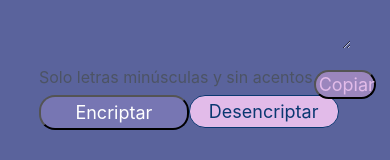
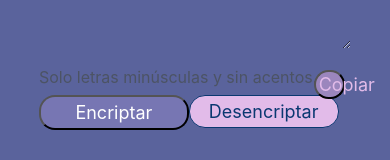
Before and after one commit to Legolitas12/Encriptado-app, a plain HTML site: page index.html in a window 390 px wide. Shown: the part 500-660 px from the top of the page. Drawn offline with nearby package versions, Linux system fonts and the light colour scheme.

Commit message:
responsive btn copy

```diff
--- a/styles.css
+++ b/styles.css
@@ -229,9 +229,10 @@
 
     .btn_copiar,
     .btn_copiar:hover{
-      width: 20%;
+      width: 10%;
       left: 20%;
       top: 70%;
+      border-radius: 16px;
     }
 
     .btn-encriptar,
```
